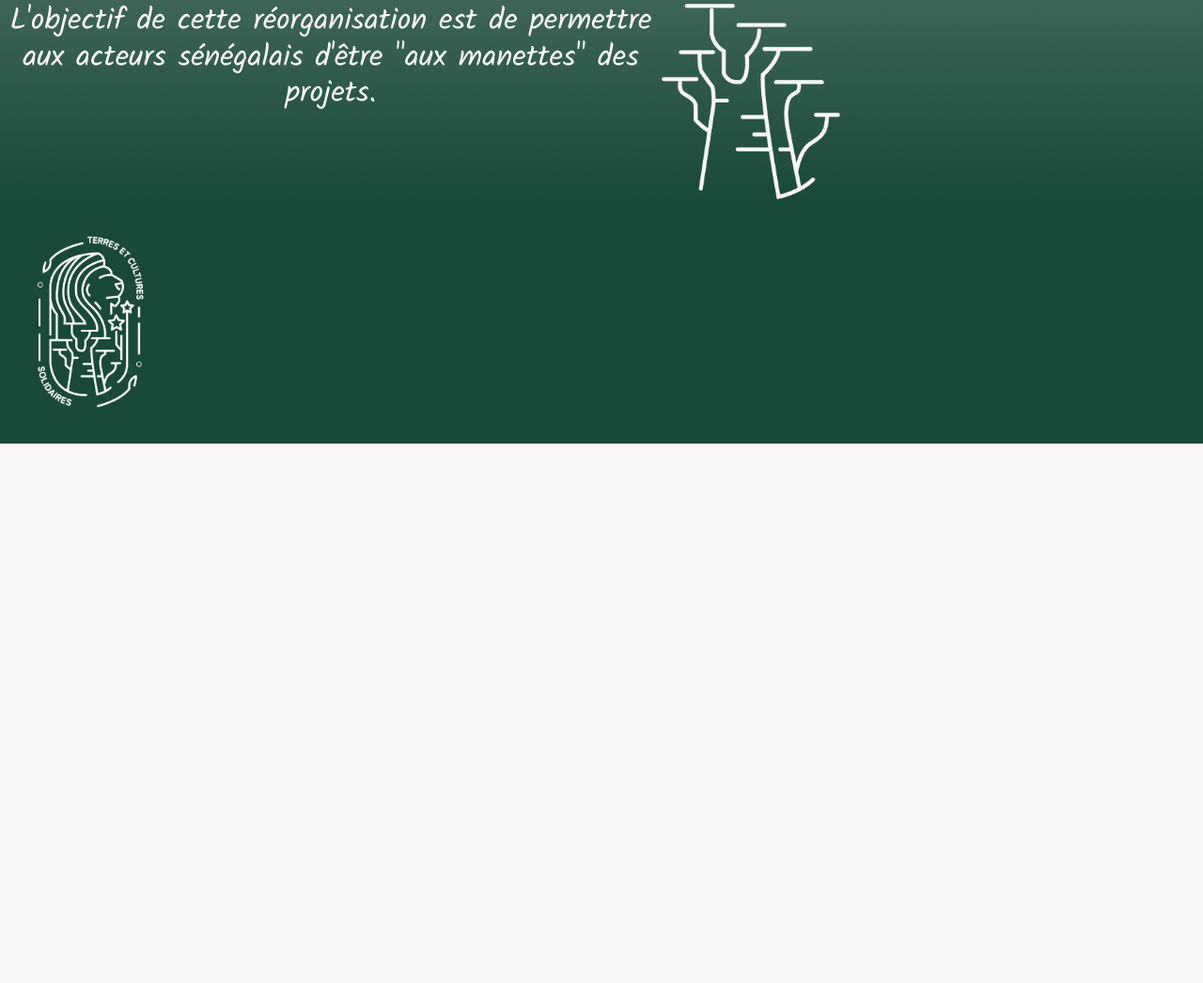
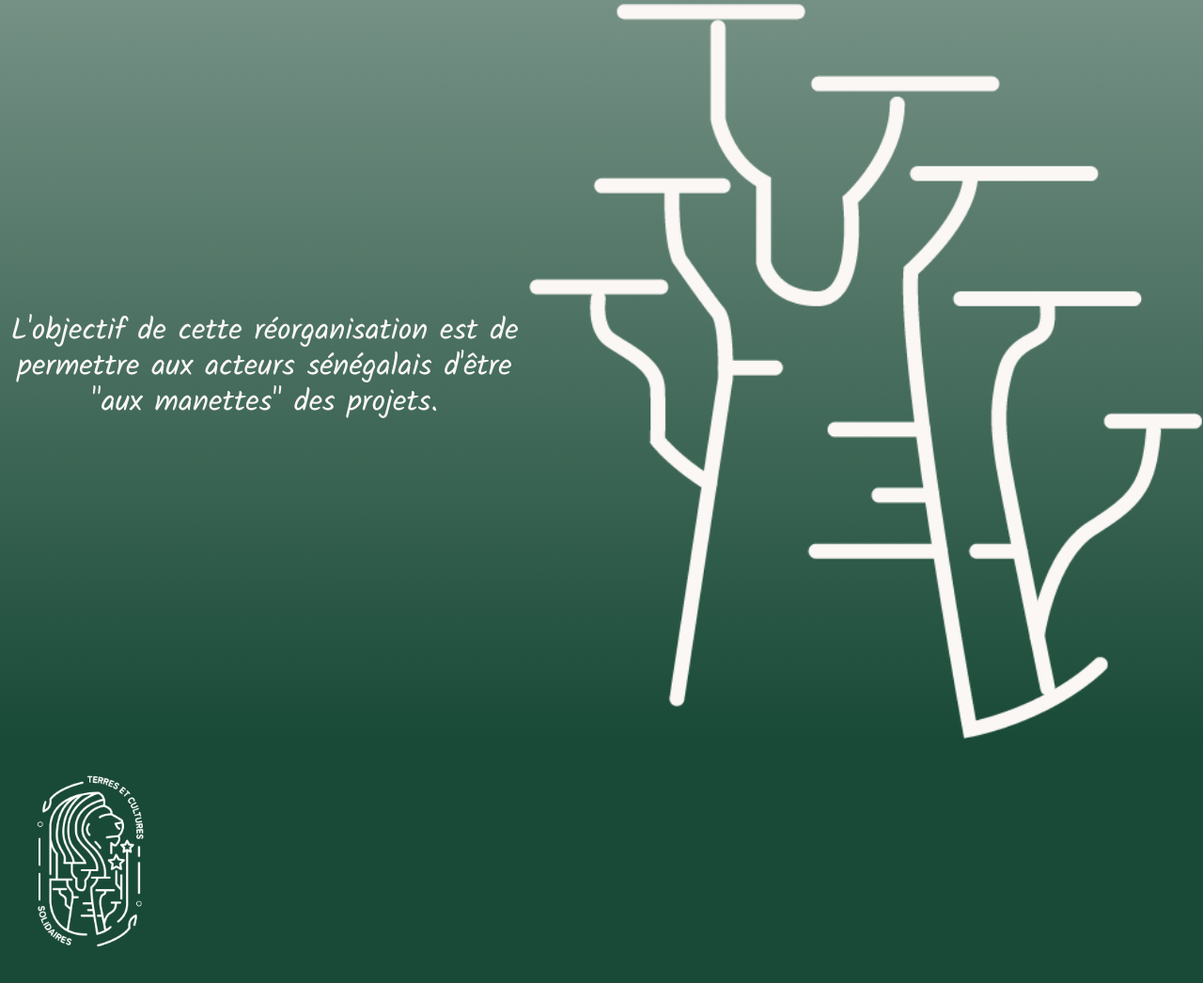
Before and after one commit to DarwinAngolaR/TCSSoutenance, a Symfony app: template templates/accueil_tcs/qui_sommes_nous.html.twig in a window 1280 px wide. Shown: the part 4843-5889 px from the top of the page at 94% size. Before the commit the page ends 5315 px from the top, so only its background shows below. Run offline with Twig, Linux system fonts and the light colour scheme; the template is opened without the code that fills it, so the values that code supplies are empty; some libraries are stand-ins or nearby versions; some web fonts are replaced.

Commit message:
css corrections

```diff
--- a/public/css/qui.css
+++ b/public/css/qui.css
@@ -245,25 +245,27 @@ h3{
 .bas_bloc5{
     padding-top: 2vw;
     display: flex;
+    justify-content: space-between;
+    align-items: center;
 }
 /* bas bloc 5 gauche */
 .bas_bloc5_gauche{
     text-align: center;
-    width: 55%;
     color: #FAF7F5;
     font-family: "kalam", cursive;
-    font-size: 2vw;
+    font-size: 5vw;
+    width: 55%;
 }
 /* bas bloc 5 droite */
 
 #arbre{
-    width: 35%;}
+    width: 70%;
+}
 
 @media only screen and (max-width: 600px) {
 
     .bac_bloc5{
         flex-direction: column;
-        align-items: center;
     }
 
 }
--- a/templates/accueil_tcs/qui_sommes_nous.html.twig
+++ b/templates/accueil_tcs/qui_sommes_nous.html.twig
@@ -103,9 +103,7 @@
 				<div class="bas_bloc5_gauche">
 					<h2>L'objectif de cette réorganisation est de permettre aux acteurs sénégalais d'être "aux manettes" des projets.</h2>
 				</div>
-				<div>
-					<img id="arbre" src="{{"../images/arbreRecurso64x.png"}}" alt="dessin vectoriel d'un arbre">
-				</div>
+				<img id="arbre" src="{{"../images/arbreRecurso64x.png"}}" alt="dessin vectoriel d'un arbre">
 			</section>
 		</section>
 	</body>
```
Also changed, not shown: 2 other files.
